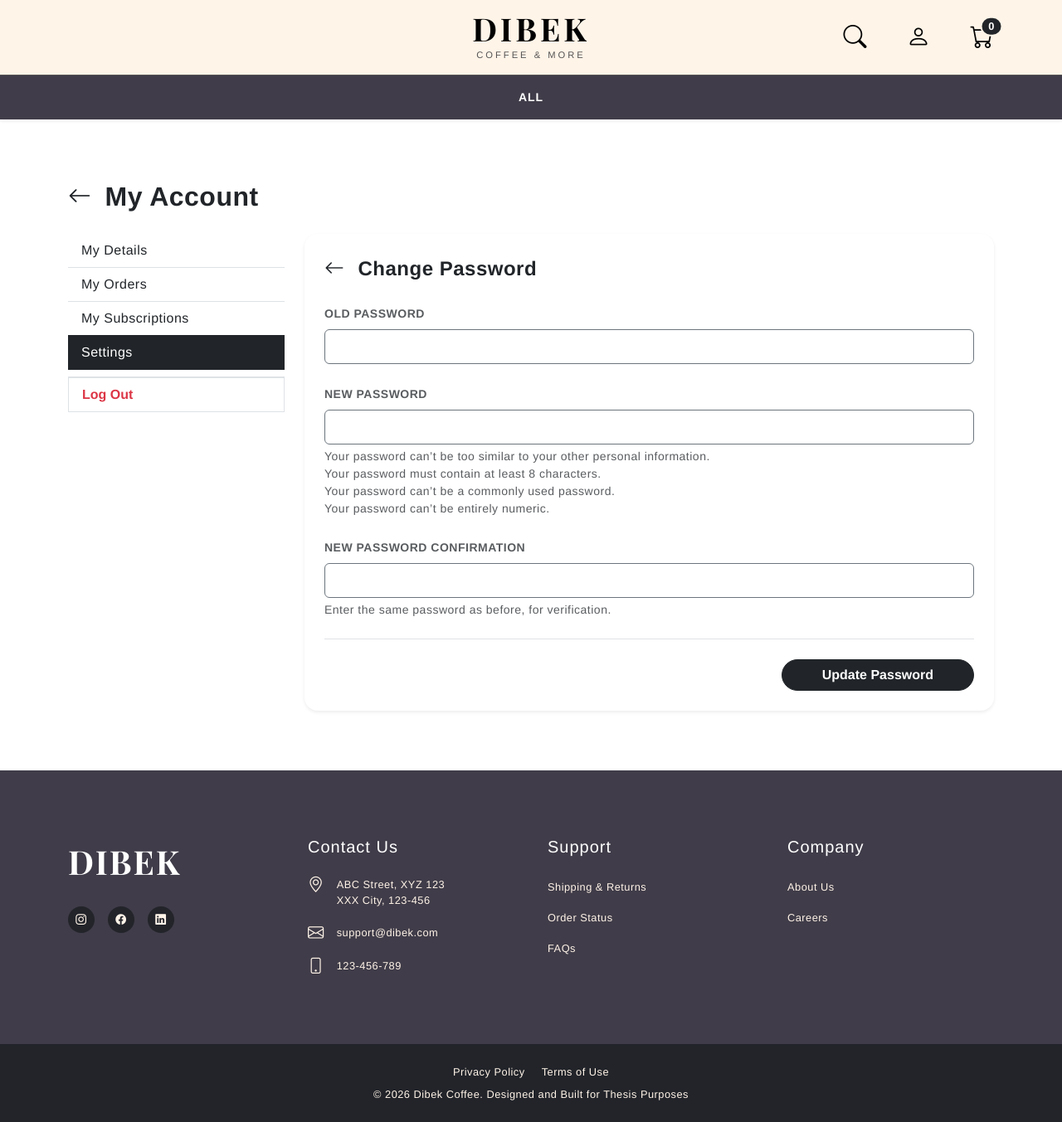
After one commit to sudeirmaak/thesis_ecommerce, a Django app: page /users/profile/password/ in a window 1280 px wide. The commit adds this page. Shown: the whole page at 83% size. Run offline with Django 5.2, Linux system fonts and the light colour scheme; the visitor is signed in with stand-in values (Sample User, id 1); data that the repository does not hold is empty; some libraries are stand-ins or nearby versions; some web fonts are replaced.

Commit message:
finalize danger zone, password management, and ui polish (users)

```diff
--- /dev/null
+++ b/templates/users/change_password.html
@@ -0,0 +1,43 @@
+{% extends 'users/profile_base.html' %}
+
+{% block profile_content %}
+
+<div class="card border-0 shadow-sm p-4 rounded-4 mb-4">
+    <div class="d-flex align-items-center mb-4">
+        <a href="{% url 'users:settings' %}" class="text-dark me-3">
+            <i class="bi bi-arrow-left fs-4"></i>
+        </a>
+        <h4 class="mb-0 fw-bold">Change Password</h4>
+    </div>
+
+    <form method="POST">
+        {% csrf_token %}
+
+        {% for field in form %}
+            <div class="mb-4">
+                <label class="fw-bold mb-2 small text-muted text-uppercase">
+                    {{ field.label }}
+                </label>
+
+                <input type="{{ field.field.widget.input_type }}" name="{{ field.html_name }}" class="form-control border-secondary p-2" required id="{{ field.id_for_label }}">
+
+                <div class="small text-muted mt-1">
+                    {{ field.help_text|safe }}
+                </div>
+
+                {% if field.errors %}
+                    <div class="text-danger small mt-1 fw-bold">
+                        {{ field.errors.0 }}
+                    </div>
+                {% endif %}
+
+            </div>
+        {% endfor %}
+
+        <div class="d-flex justify-content-end border-top pt-4">
+            <button type="submit" class="btn btn-dark px-5 rounded-pill fw-bold">Update Password</button>
+        </div>
+    </form>
+</div>
+
+{% endblock %}
--- a/templates/users/profile_base.html
+++ b/templates/users/profile_base.html
@@ -29,7 +29,7 @@
                     </a>
 
                     <a href="{% url 'users:settings' %}" class="list-group-item list-group-item-action
-                        {% if request.resolver_match.url_name == 'settings' %} active bg-dark border-dark text-white {% endif %}">
+                        {% if request.resolver_match.url_name == 'settings' or request.resolver_match.url_name == 'change_password' %} active bg-dark border-dark text-white {% endif %}">
                         Settings
                     </a>
 
--- a/users/urls.py
+++ b/users/urls.py
@@ -38,4 +38,8 @@ urlpatterns = [
     path('password-reset-complete/', auth_views.PasswordResetCompleteView.as_view(
         template_name='registration/password_reset_complete.html'
         ),name='password_reset_complete'),
+
+    path('profile/password/', views.CustomPasswordChangeView.as_view(), name='change_password'),
+
+    path('profile/delete/', views.delete_account, name='delete_account')
     ]
--- a/users/views.py
+++ b/users/views.py
@@ -2,8 +2,9 @@ from django.shortcuts import render, get_object_or_404, redirect
 from django.contrib.auth.decorators import login_required
 from django.views.generic import CreateView, TemplateView, UpdateView
 from django.urls import reverse_lazy
-from django.contrib.auth import login
+from django.contrib.auth import login, logout
 from django.contrib.auth.views import LoginView
+from django.contrib.auth import views as auth_views
 from django.contrib.auth.mixins import LoginRequiredMixin
 from django.contrib import messages
 from django.http import HttpResponseRedirect
@@ -117,6 +118,14 @@ class OrderDetailView(LoginRequiredMixin, TemplateView):
 
         return context
 
+class CustomPasswordChangeView(auth_views.PasswordChangeView):
+    template_name = 'users/change_password.html'
+    success_url = reverse_lazy('users:settings')
+
+    def form_valid(self, form):
+        messages.success(self.request, "Your password has been updated successfully!")
+        return super().form_valid(form)
+
 @login_required
 def add_address(request):
     if request.method == 'POST':
@@ -149,3 +158,14 @@ def set_default_address(request, address_id):
     address.save()
     messages.success(request, f"{address.name} is now your default address!")
     return redirect('users:settings')
+
+@login_required
+def delete_account(request):
+    if request.method == 'POST':
+        user = request.user
+        logout(request)
+        user.delete()
+        messages.success(request, "Your account and all associated data have been permanently deleted.")
+        return redirect('home')
+
+    return redirect('users:settings')
```
Also changed, not shown: templates/users/settings.html (+31 -2 lines).
